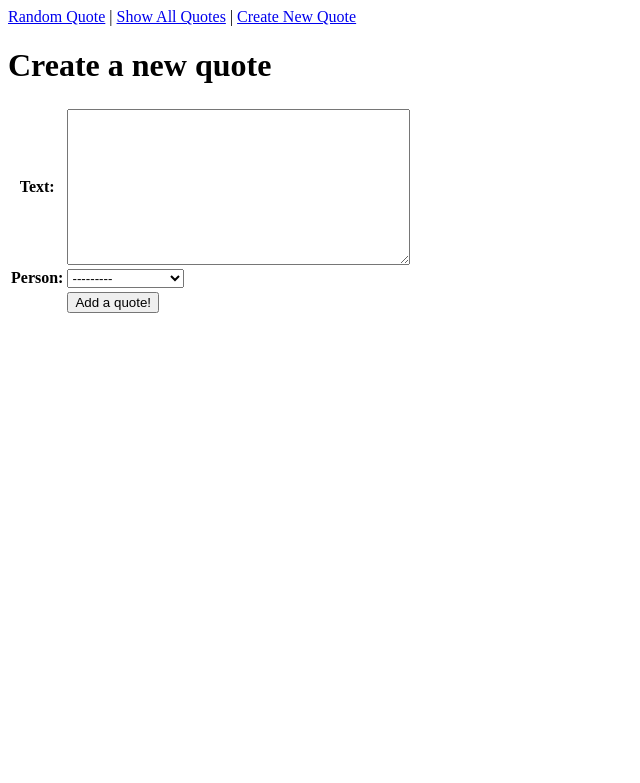
After one commit to szhang99-bu/cs108-examples, a Django app: page /quotes/create_quote in a window 1280 px wide. The commit adds this page. Shown: the top 783 px of the page, without its empty margins (0-640 px from the left). Run offline with Django 3.2, Linux system fonts and the light colour scheme; data comes from the database, SQL or seed files in the repository; both versions use the stored data as it was after the commit.

Commit message:
Adding create quote/edit quote

```diff
--- /dev/null
+++ b/quotes/forms.py
@@ -0,0 +1,27 @@
+# forms.py
+
+from django import forms
+from .models import Quote
+
+class CreateQuoteForm(forms.ModelForm):
+    """
+        a form to create a new quote object
+    """
+    class Meta:
+        """
+            Additional data about this form
+        """
+        model = Quote #which model to create
+        fields = ['text', 'person']
+
+
+class UpdateQuoteForm(forms.ModelForm):
+    """
+        a form to update a new quote object
+    """
+    class Meta:
+        """
+            Additional data about this form
+        """
+        model = Quote #which model to create
+        fields = ['text', 'person']
--- a/quotes/models.py
+++ b/quotes/models.py
@@ -1,4 +1,5 @@
 from django.db import models
+from django.urls import reverse
 import random
 
 # Create your models here.
@@ -60,6 +61,13 @@ class Quote(models.Model):
         """
         return f'"{self.text}" - {self.person}'
 
+    def get_absolute_url(self):
+        """
+            Provide a url to show this object
+        """
+        # 'quote/<int:pk>'
+        return reverse('quote', kwargs={'pk':self.pk})
+
 class Image(models.Model):
     """
         Represent an image URL for a person.
--- /dev/null
+++ b/quotes/templates/quotes/base.html
@@ -0,0 +1,21 @@
+<!-- quotes/base.html-->
+
+<html>
+    <head>
+        <title>Quote Webpages</title>
+    </head>
+    <body>
+    <!-- navigation links -->
+    <header>
+        <a href="{% url 'random' %}">Random Quote</a> |
+        <a href="{% url 'all_quotes' %}">Show All Quotes</a> |
+        <a href="{% url 'create_quote' %}">Create New Quote</a>
+    </header>
+    <!-- This content block will be filled in by another template
+         which extends this base.html page.-->
+    {% block content %}
+    {% endblock %}
+
+    </body>
+
+</html>
--- /dev/null
+++ b/quotes/templates/quotes/create_quote_form.html
@@ -0,0 +1,23 @@
+{% extends 'quotes/base.html' %}
+
+{% block content %}
+
+<!-- templates/quotes/create_quote_form.html -->
+
+<h1>Create a new quote</h1>
+
+<form method ="POST"> <!-- HTTP POST to send data to the server -->
+    {% csrf_token %}
+
+    <!-- {{form}}   display the form contest variable without formating-->
+    <!-- {{form.as_p}}    paragraph stule formatting -->
+    <table>
+    {{form.as_table}}
+    <tr>
+        <td></td>
+        <td><input type="submit" value="Add a quote!"></td>
+    </tr>
+    </table>
+</form>
+
+{% endblock %}
--- a/quotes/templates/quotes/home.html
+++ b/quotes/templates/quotes/home.html
@@ -1,3 +1,6 @@
+{% extends 'quotes/base.html' %}
+
+{% block content %}
 <!-- quotes/home.html -->
 
 <h1> Showing All Quotes</h1>
@@ -15,3 +18,5 @@
     </li>
 {% endfor %}
 </ul>
+
+{% endblock %}
--- a/quotes/templates/quotes/person.html
+++ b/quotes/templates/quotes/person.html
@@ -1,3 +1,7 @@
+{% extends 'quotes/base.html' %}
+
+{% block content %}
+
 <!-- person.html -->
 
 
@@ -23,3 +27,5 @@
         <li><img src="{{image}}"style = "max-width: 200;"></li>
     {% endfor %}
     </ul>
+
+{% endblock %}
--- a/quotes/urls.py
+++ b/quotes/urls.py
@@ -9,4 +9,7 @@ urlpatterns = [
     path('all', HomePageView.as_view(), name = 'all_quotes'),
     path('quote/<int:pk>', QuotePageView.as_view(), name = 'quote'),
     path('person/<int:pk>', PersonPageView.as_view(), name = 'person'),
+    path('create_quote', CreateQuoteView.as_view(), name = 'create_quote'),
+    path('quote/<int:pk>/update', UpdateQuoteView.as_view(), name = 'update_quote'),
+
 ]
--- a/quotes/views.py
+++ b/quotes/views.py
@@ -1,7 +1,9 @@
 from django.shortcuts import render
-from django.views.generic import ListView, DetailView
+from django.views.generic import ListView, DetailView, CreateView, UpdateView
 from .models import Quote, Person
 import random
+from .forms import CreateQuoteForm, UpdateQuoteForm
+
 
 # Create your views here.
 
@@ -47,3 +49,21 @@ class PersonPageView(DetailView):
     model = Person #restieve Quote objects from teh database
     template_name = "quotes/person.html" #delagate the display to this template
     context_object_name = "person" # use this variable name in the template
+
+class CreateQuoteView(CreateView):
+    """
+        Create a new quote object and store it in the database
+    """
+
+    model = Quote # which model to create
+    form_class = CreateQuoteForm
+    template_name = "quotes/create_quote_form.html"
+
+class UpdateQuoteView(UpdateView):
+    """
+        Create a new quote object and store it in the database
+    """
+
+    model = Quote # which model to create
+    form_class = UpdateQuoteForm
+    template_name = "quotes/update_quote_form.html"
```
Also changed, not shown: quotes/templates/quotes/quote.html (+7 -0 lines), quotes/templates/quotes/update_quote_form.html (added, +21 -0 lines), db.sqlite3.
